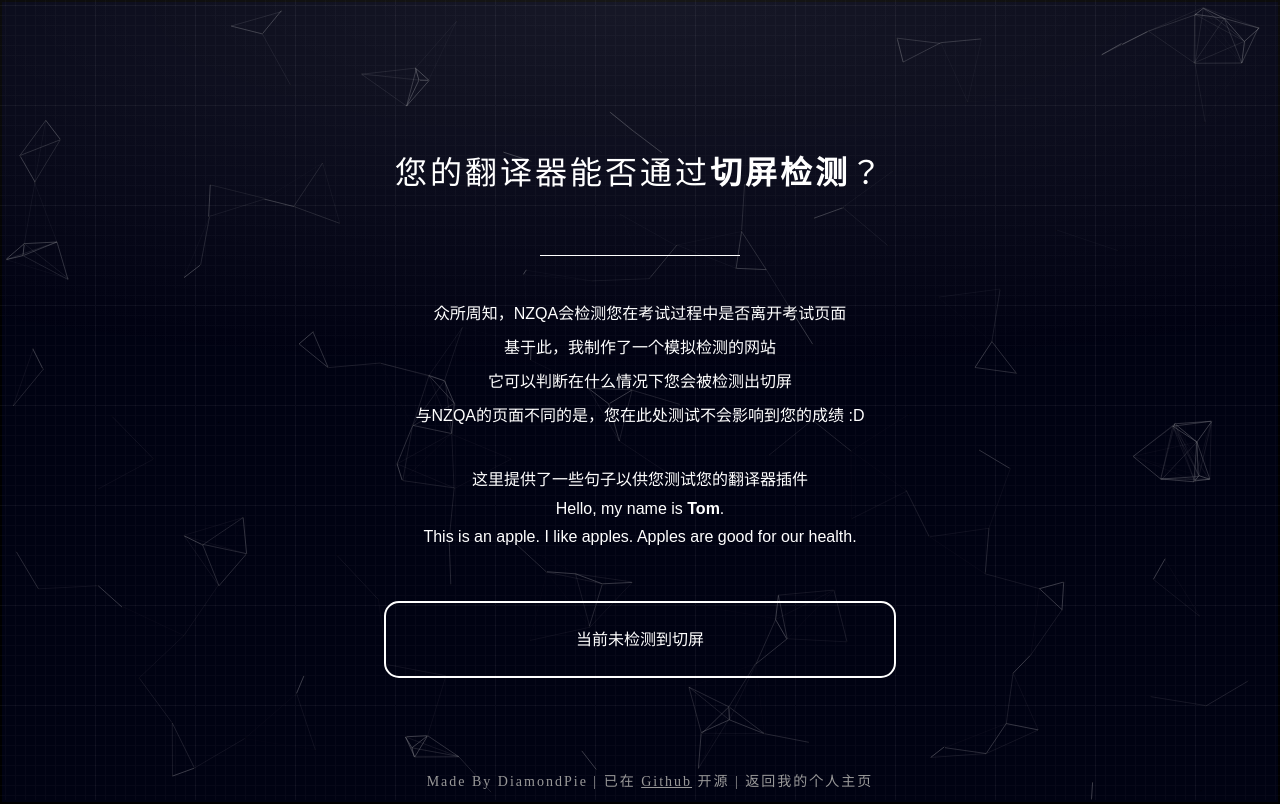
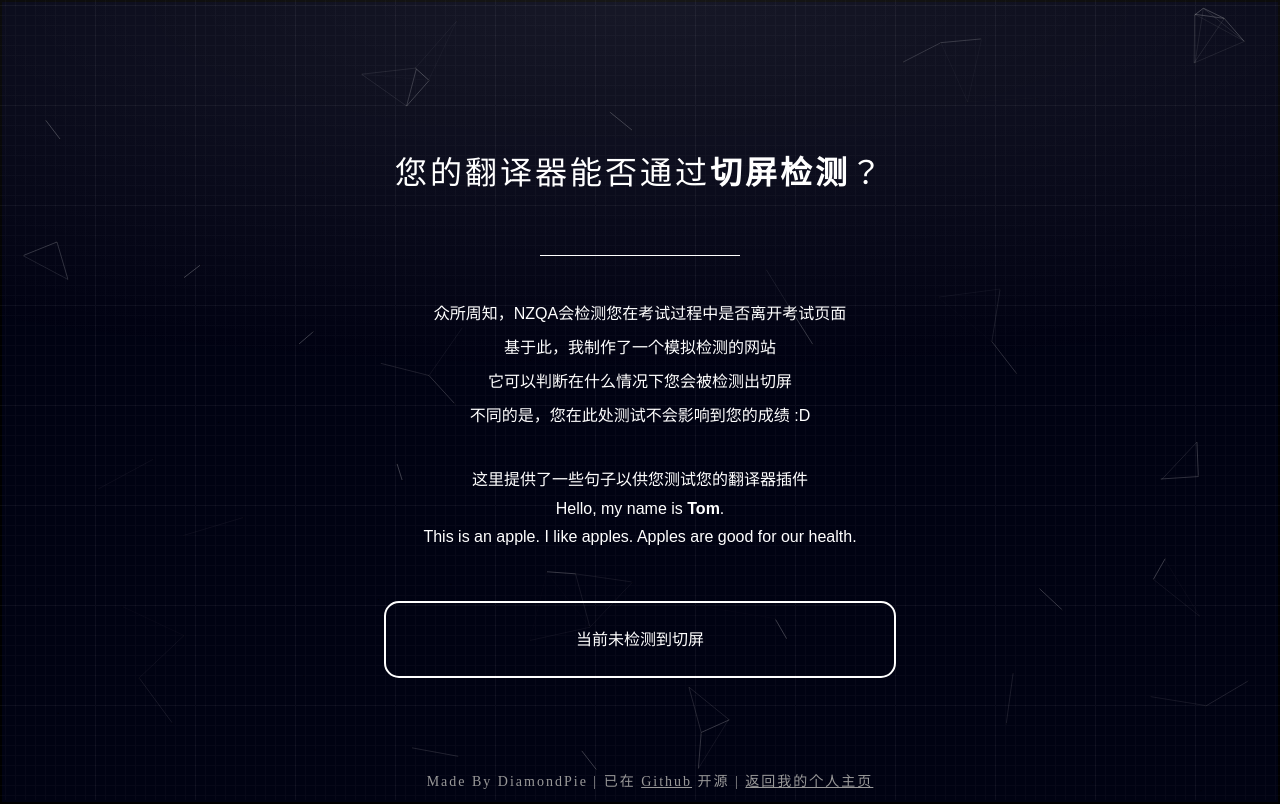
Before and after one commit to DiamondPie/DetectClipOut, a plain HTML site: page index.html in a window 1280 px wide. Drawn offline with Linux system fonts and the light colour scheme; a web font is replaced by a local one.

Commit message:
Update index.html

```diff
--- a/index.html
+++ b/index.html
@@ -15,7 +15,7 @@
         <p>众所周知，NZQA会检测您在考试过程中是否离开考试页面</p>
         <p>基于此，我制作了一个模拟检测的网站</p>
         <p>它可以判断在什么情况下您会被检测出切屏</p>
-        <p>与NZQA的页面不同的是，您在此处测试不会影响到您的成绩 :D</p>
+        <p>不同的是，您在此处测试不会影响到您的成绩 :D</p>
         <div style="height:30px"></div>
         <p>这里提供了一些句子以供您测试您的翻译器插件</p>
         <p class="text">Hello, my name is <b>Tom</b>.</p>
@@ -24,10 +24,10 @@
     </div>
 
     <div class="footer-text">
-        Made By DiamondPie | 已在 <a href="https://github.com/DiamondPie/DetectClipOut">Github</a> 开源 | <a>返回我的个人主页</a>
+        Made By DiamondPie | 已在 <a href="https://github.com/DiamondPie/DetectClipOut">Github</a> 开源 | <a href="https://diamondpie.is-best.net">返回我的个人主页</a>
     </div>
 
-    <script color="255,255,255", opaticy="0.7", zIndex="-1", count="200", src="dynamic-line.js"></script>
+    <script color="255,255,255", opaticy="0.7", zIndex="-1", count="99", src="dynamic-line.js"></script>
 </body>
 <script>
     const status = document.getElementById('status');
```
